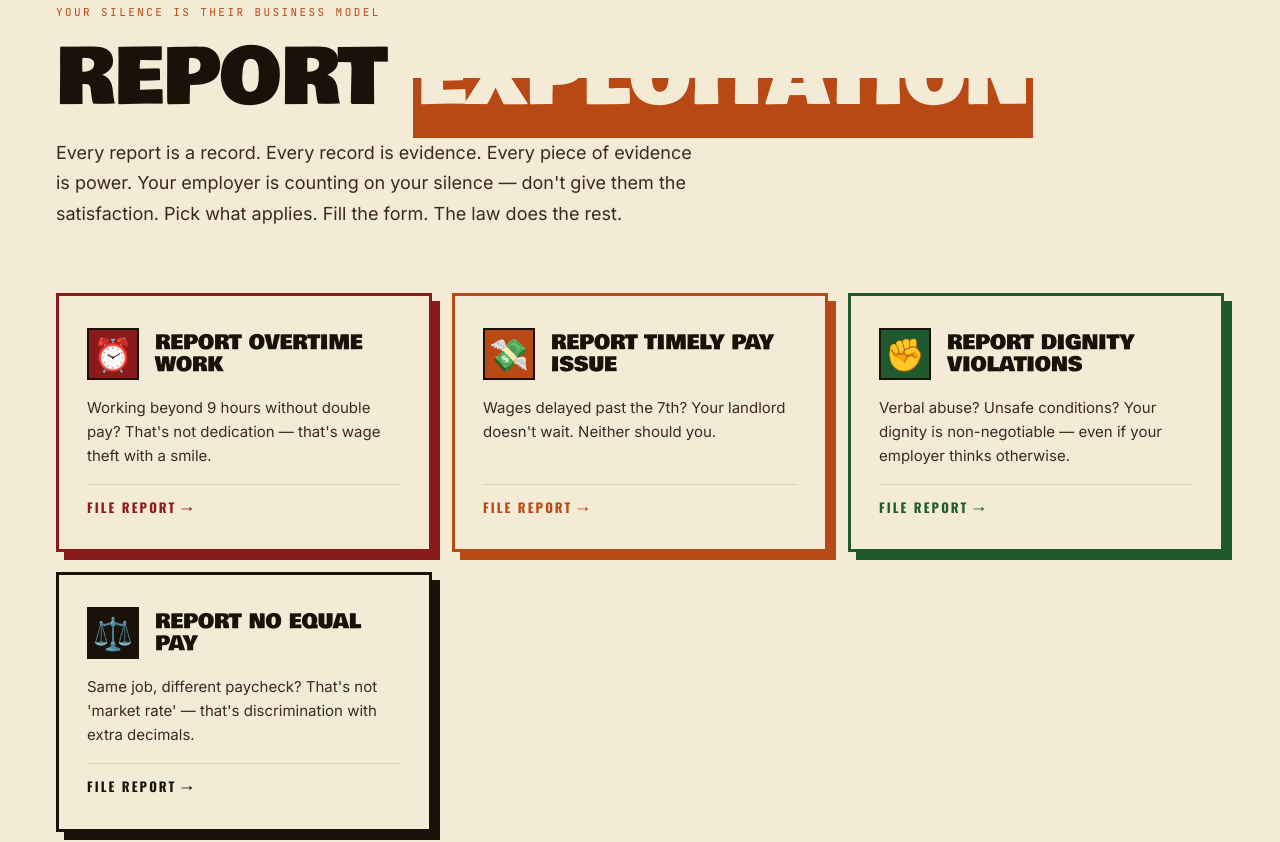
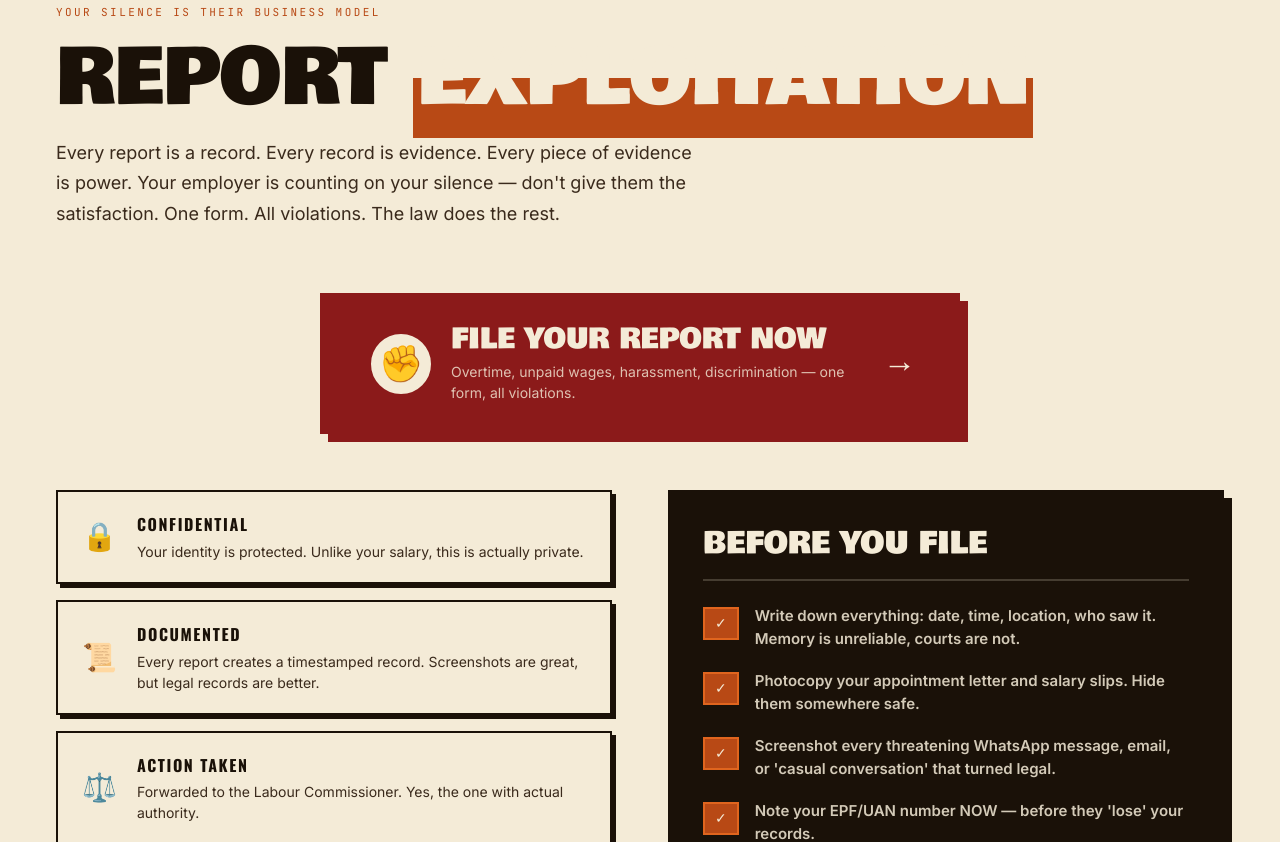
Before and after one commit to ash123mani/djp, a Next.js app: page / in a window 1280 px wide. Shown: the part 6600-7442 px from the top of the page. Built offline with nearby package versions, Linux system fonts and the light colour scheme.

Commit message:
Replace 4 report buttons with single Tally form embed

```diff
--- a/src/app/page.tsx
+++ b/src/app/page.tsx
@@ -835,41 +835,6 @@ function KnowYourRightsSection() {
 }
 
 function ReportSection() {
-  const reports = [
-    {
-      icon: "⏰",
-      title: "REPORT OVERTIME WORK",
-      desc: "Working beyond 9 hours without double pay? That's not dedication — that's wage theft with a smile.",
-      color: "var(--color-blood)",
-      shadow: "var(--color-blood)",
-      href: "#",
-    },
-    {
-      icon: "💸",
-      title: "REPORT TIMELY PAY ISSUE",
-      desc: "Wages delayed past the 7th? Your landlord doesn't wait. Neither should you.",
-      color: "var(--color-saffron-deep)",
-      shadow: "var(--color-saffron-deep)",
-      href: "#",
-    },
-    {
-      icon: "✊",
-      title: "REPORT DIGNITY VIOLATIONS",
-      desc: "Verbal abuse? Unsafe conditions? Your dignity is non-negotiable — even if your employer thinks otherwise.",
-      color: "var(--color-green)",
-      shadow: "var(--color-green)",
-      href: "#",
-    },
-    {
-      icon: "⚖️",
-      title: "REPORT NO EQUAL PAY",
-      desc: "Same job, different paycheck? That's not 'market rate' — that's discrimination with extra decimals.",
-      color: "var(--color-ink)",
-      shadow: "var(--color-ink)",
-      href: "#",
-    },
-  ];
-
   return (
     <section id="report" className="section section-responsive" style={{ padding: "120px 0" }}>
       <div className="container">
@@ -885,82 +850,77 @@ function ReportSection() {
             </span>
           </h2>
           <p style={{ color: "var(--color-ink-2)", fontSize: 18, lineHeight: 1.7, maxWidth: 640 }}>
-            Every report is a record. Every record is evidence. Every piece of evidence is power. Your employer is counting on your silence — don&apos;t give them the satisfaction. Pick what applies. Fill the form. The law does the rest.
+            Every report is a record. Every record is evidence. Every piece of evidence is power. Your employer is counting on your silence — don&apos;t give them the satisfaction. One form. All violations. The law does the rest.
           </p>
         </div>
 
-        {/* Report Category Buttons */}
-        <div style={{ display: "grid", gridTemplateColumns: "repeat(auto-fill, minmax(min(280px, 100%), 1fr))", gap: 20, marginBottom: 56 }}>
-          {reports.map((r, i) => (
+        {/* Single Report Button */}
+        <div className="animate-section" style={{ display: "flex", justifyContent: "center", marginBottom: 56 }}>
           <a
-              key={r.title}
-              href={r.href}
+            href="https://tally.so/r/2EzPJA"
             target="_blank"
             rel="noopener noreferrer"
-              className={`animate-section stagger-${Math.min(i + 1, 4)}`}
             style={{
               display: "flex",
-                flexDirection: "column",
-                gap: 16,
-                padding: "32px 28px",
-                border: `3px solid ${r.color}`,
-                boxShadow: `8px 8px 0 ${r.shadow}`,
-                background: "var(--color-paper)",
+              alignItems: "center",
+              gap: 20,
+              padding: "28px 48px",
+              border: "3px solid var(--color-blood)",
+              boxShadow: "8px 8px 0 var(--color-blood)",
+              background: "var(--color-blood)",
+              color: "var(--color-paper)",
               textDecoration: "none",
-                color: "var(--color-ink)",
               transition: "all 0.15s ease",
               cursor: "pointer",
+              maxWidth: 640,
+              width: "100%",
             }}
             onMouseEnter={(e) => {
               e.currentTarget.style.transform = "translate(-2px, -2px)";
-                e.currentTarget.style.boxShadow = `10px 10px 0 ${r.shadow}`;
+              e.currentTarget.style.boxShadow = "10px 10px 0 var(--color-blood)";
             }}
             onMouseLeave={(e) => {
               e.currentTarget.style.transform = "none";
-                e.currentTarget.style.boxShadow = `8px 8px 0 ${r.shadow}`;
+              e.currentTarget.style.boxShadow = "8px 8px 0 var(--color-blood)";
             }}
           >
-              <div style={{ display: "flex", alignItems: "center", gap: 16 }}>
             <span style={{
-                  fontSize: 32,
-                  width: 52,
-                  height: 52,
+              fontSize: 36,
+              width: 60,
+              height: 60,
               display: "flex",
               alignItems: "center",
               justifyContent: "center",
-                  background: r.color,
-                  color: "var(--color-paper)",
-                  border: "2px solid var(--color-ink)",
+              background: "var(--color-paper)",
+              color: "var(--color-blood)",
+              border: "2px solid var(--color-paper)",
+              borderRadius: "50%",
               flexShrink: 0,
-                }}>{r.icon}</span>
+            }}>✊</span>
+            <div>
               <h3 style={{
                 fontFamily: "var(--font-display)",
-                  fontSize: "clamp(16px, 2vw, 20px)",
+                fontSize: "clamp(20px, 2.5vw, 28px)",
                 textTransform: "uppercase",
                 lineHeight: 1.1,
-                  margin: 0,
+                margin: "0 0 6px",
               }}>
-                  {r.title}
+                FILE YOUR REPORT NOW
               </h3>
+              <p style={{ color: "rgba(244,235,215,0.8)", fontSize: 14, lineHeight: 1.5, margin: 0 }}>
+                Overtime, unpaid wages, harassment, discrimination — one form, all violations.
+              </p>
             </div>
-              <p style={{ color: "var(--color-ink-2)", fontSize: 15, lineHeight: 1.6, margin: 0 }}>
-                {r.desc}
-              </p>
             <span style={{
               fontFamily: "var(--font-condensed)",
-                letterSpacing: "0.16em",
-                textTransform: "uppercase",
-                fontSize: 13,
+              fontSize: 24,
               fontWeight: 700,
-                color: r.color,
-                marginTop: "auto",
-                paddingTop: 12,
-                borderTop: "1px solid rgba(26,17,8,0.12)",
+              marginLeft: "auto",
+              flexShrink: 0,
             }}>
-                FILE REPORT →
+              →
             </span>
           </a>
-          ))}
         </div>
 
         {/* Trust signals */}
```
Lines whose indentation alone changed are shown as unchanged.
